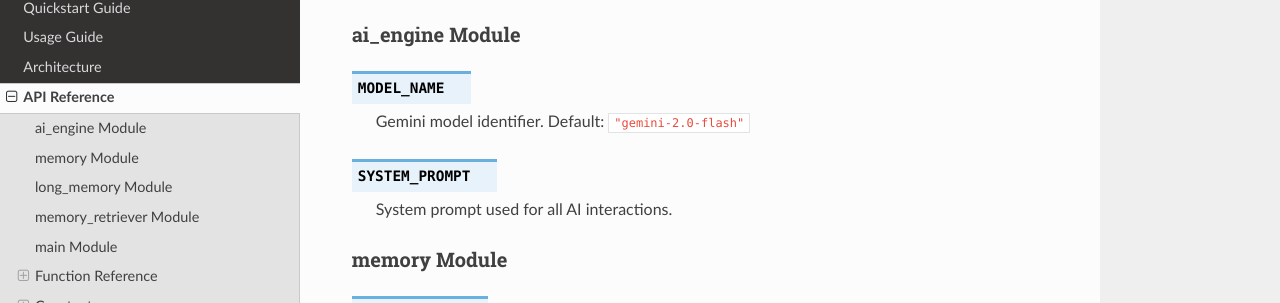
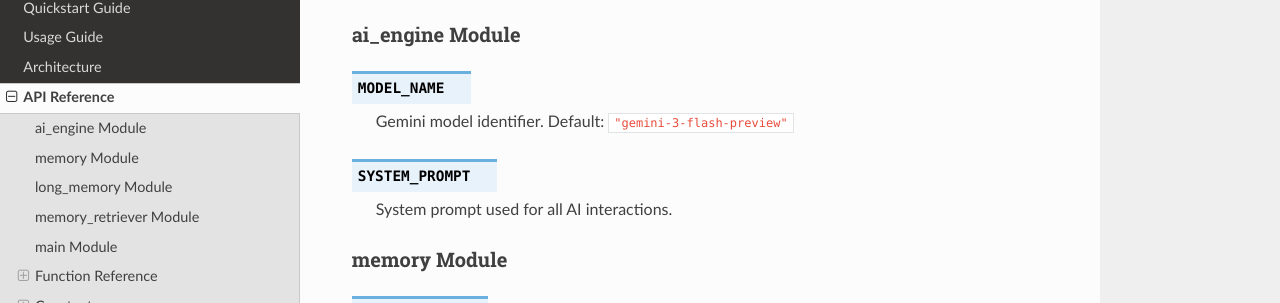
Before and after one commit to shreyasvinaya/bhashabridge, a Sphinx documentation site: the page built from docs/api.rst, in a window 1280 px wide and 900 px high, scrolled down 4889 px. Shown: the part 144-447 px from the top of the window. Built offline with Sphinx 7.4.7 and the Read the Docs theme 3.1.0, drawn with Linux system fonts in a browser that asks for light colours.

Commit message:
move to 3 flash

```diff
--- a/ai_engine.py
+++ b/ai_engine.py
@@ -21,7 +21,7 @@ if api_key:
     client = genai.Client(api_key=api_key)
 
 # Model name
-MODEL_NAME = "gemini-2.0-flash"
+MODEL_NAME = "gemini-3-flash-preview"
 
 # System prompt for all interactions
 SYSTEM_PROMPT = """You are BhashaBridge — an expert linguist and cultural translator for Indian code-mixed languages.
--- a/docs/api.rst
+++ b/docs/api.rst
@@ -230,7 +230,7 @@ ai_engine Module
 
 .. py:data:: MODEL_NAME
 
-   Gemini model identifier. Default: ``"gemini-2.0-flash"``
+   Gemini model identifier. Default: ``"gemini-3-flash-preview"``
 
 .. py:data:: SYSTEM_PROMPT
 
```
